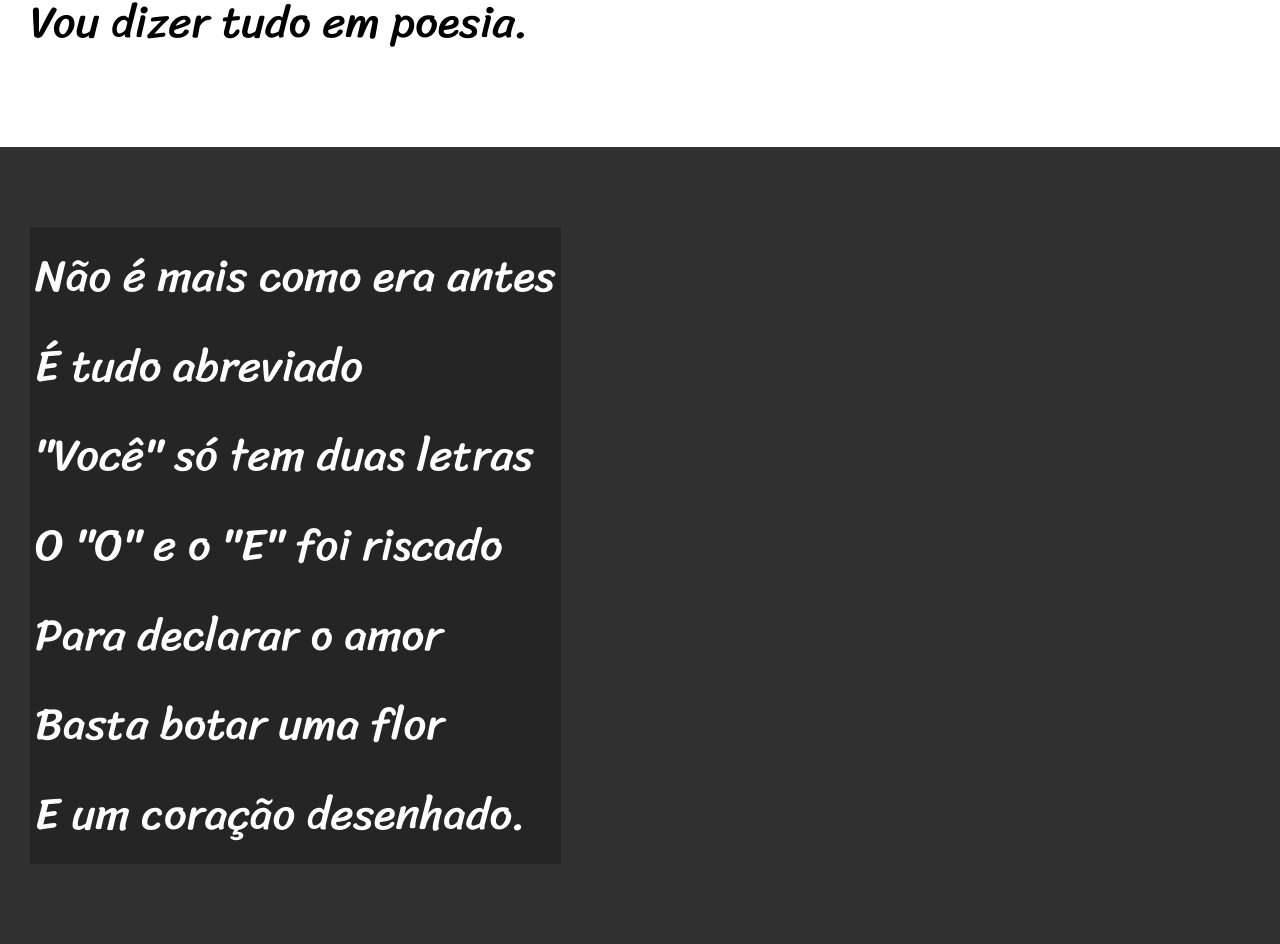
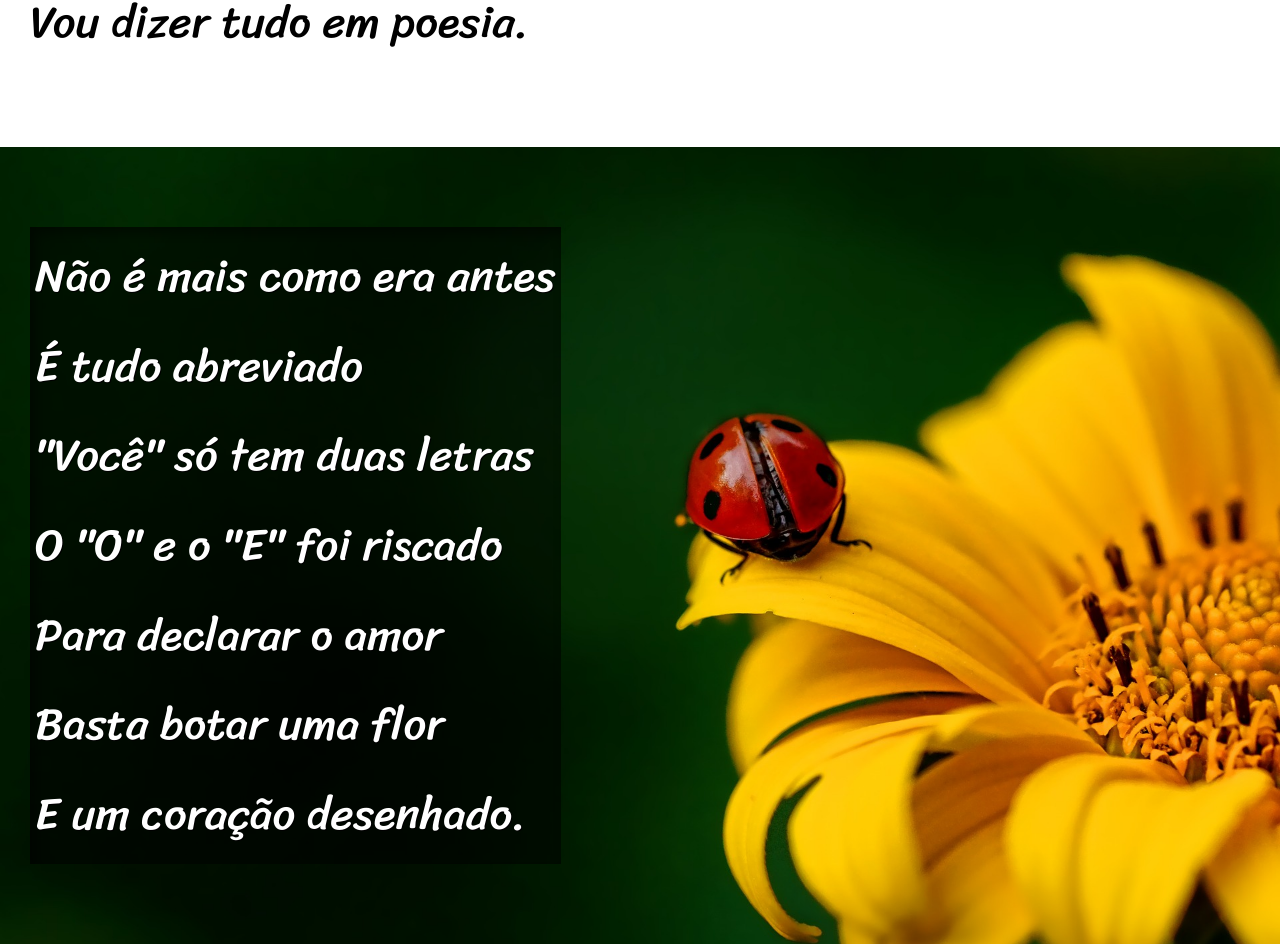
Before and after one commit to Cl84Dev/html-css, a plain HTML site: page exercícios/d012/index.html in a window 1280 px wide. Shown: the part 900-1844 px from the top of the page. Drawn offline with Linux system fonts and the light colour scheme.

Commit message:
Desafio concluido

```diff
--- a/exercícios/d012/estilo/style.css
+++ b/exercícios/d012/estilo/style.css
@@ -58,6 +58,10 @@ section {
 
 }
 
+section > p {
+    padding-bottom: 2em;
+}
+
 .normal {
     background-color: white;
     color: black;
@@ -66,12 +70,25 @@ section {
 .imagem {
     background-color: rgb(49, 49, 49);
     color: white;
+    background-size: cover;
+    background-attachment: fixed;
 }
 
 .imagem > p {
     display: inline-block;
     padding: 5px;
-    background-color: rgba(0, 0, 0, 0.253);
+    background-color: rgba(0, 0, 0, 0.514);
+    text-shadow: 1px 1px 0px black;
+    box-shadow: inset 6px 6px 13px 0px rgba(0, 0, 0, 0.473);
+}
+
+#img01 {
+    background-image: url(../imagens/background001.jpg);
+    background-position: right center;
+}
+
+#img02 {
+    background-image: url(../imagens/background002.jpg);
 }
 
 footer {
--- a/exercícios/d012/index.html
+++ b/exercícios/d012/index.html
@@ -23,7 +23,7 @@
         Vou dizer tudo em poesia.
     </section>
 
-    <section class="imagem">
+    <section class="imagem" id="img01">
         <p>
             Não é mais como era antes<br>
             É tudo abreviado<br>
@@ -57,7 +57,7 @@
         </p>
     </section>
 
-    <section class="imagem">
+    <section class="imagem" id="img02">
         <p>
             Tenho saudade das cartas<br>
             Escritas com a própria mão<br>
```
